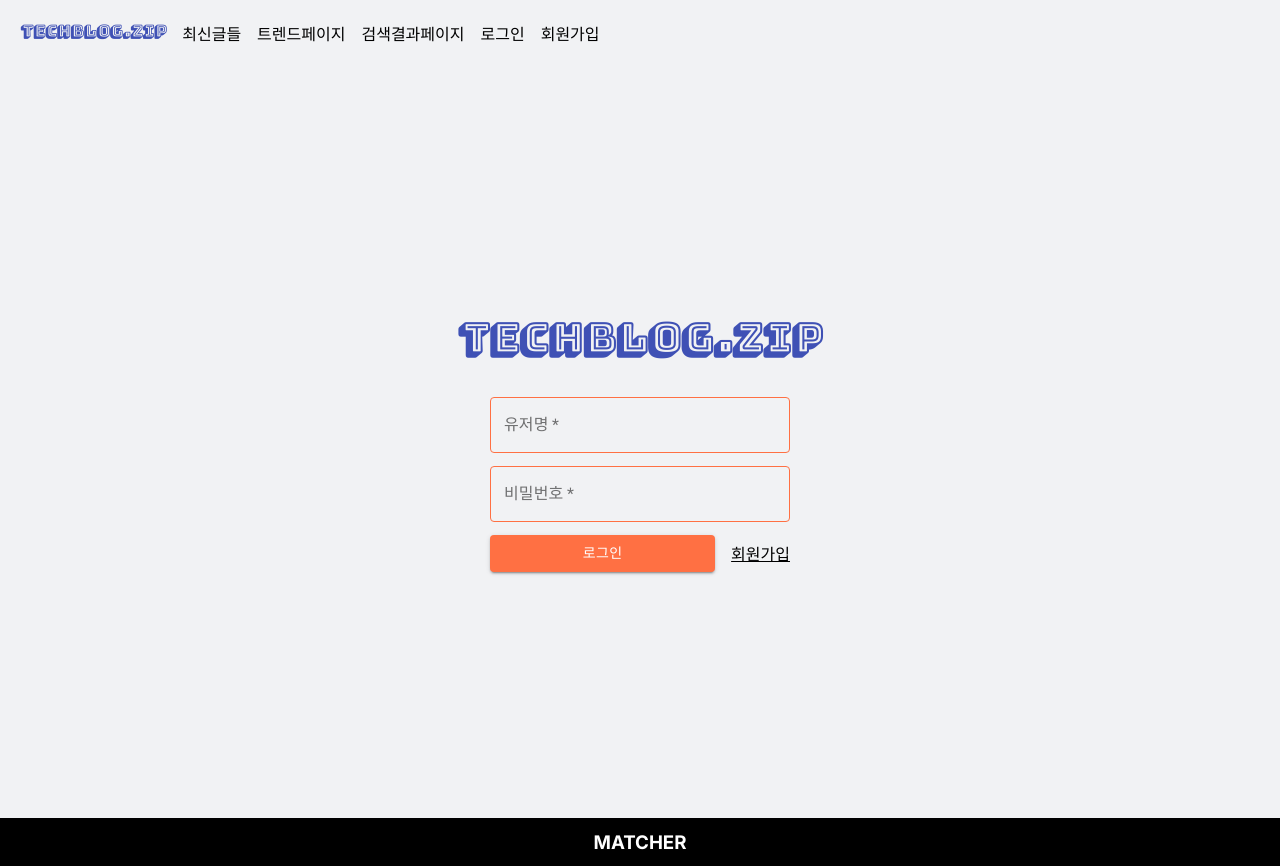
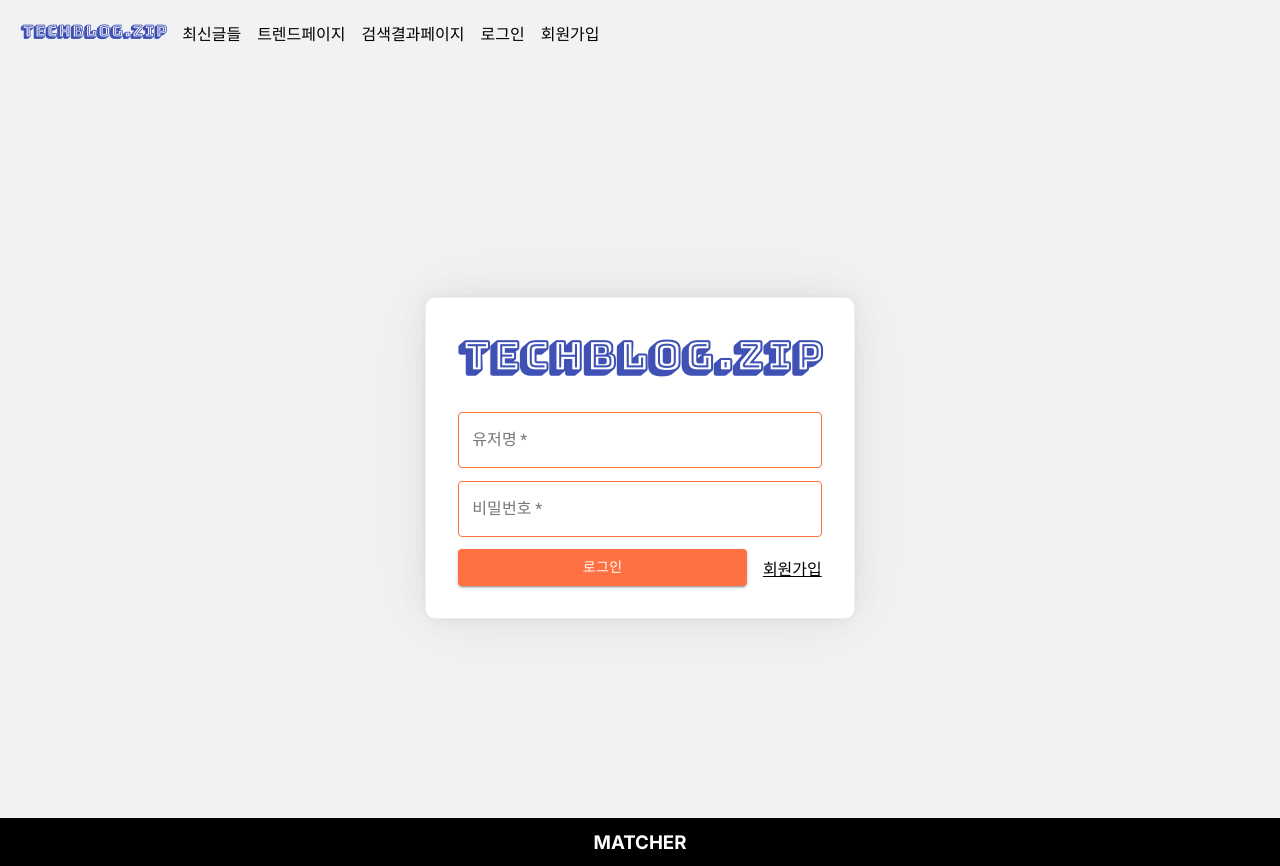
Before and after one commit to GAEBL/techblogzip, a React (Create React App) app in the folder frontend/: page /login in a window 1280 px wide. Built offline with nearby package versions, Linux system fonts and the light colour scheme.

Commit message:
feat: AuthTemplate 그림자, Logo 마진 추가

```diff
--- a/frontend/src/components/AuthTemplate.js
+++ b/frontend/src/components/AuthTemplate.js
@@ -6,6 +6,7 @@ import Logo from './Logo';
 import { Link, withRouter } from 'react-router-dom';
 import { useDispatch, useSelector } from 'react-redux';
 import { changeInput, login, register } from '../reducers/auth';
+import { colors } from '@material-ui/core';
 
 const AuthTemplateWrapper = styled.div`
   width: 100%;
@@ -21,6 +22,13 @@ const AuthForm = styled.form`
   grid-gap: 0.8rem;
   min-width: 300px;
   margin-top: 2rem;
+  padding: 2rem;
+  background-color: white;
+  border: 1px solid ${colors.grey[200]};
+  border-radius: 10px;
+  box-shadow: 0 0px 1.1px rgba(0, 0, 0, 0.019), 0 0px 6.3px rgba(0, 0, 0, 0.027),
+    0 0px 16.4px rgba(0, 0, 0, 0.033), 0 0px 34.7px rgba(0, 0, 0, 0.041),
+    0 0px 80px rgba(0, 0, 0, 0.06);
 `;
 
 const ButtonContainer = styled.div`
@@ -86,8 +94,8 @@ function AuthTemplate({ type, history }) {
 
   return (
     <AuthTemplateWrapper>
-      <Logo />
       <AuthForm onSubmit={handleSubmit}>
+        <Logo margin />
         <SimpleTextField
           value={form.username}
           type="text"
--- a/frontend/src/components/Logo.js
+++ b/frontend/src/components/Logo.js
@@ -7,12 +7,21 @@ const LogoWrapper = styled.span`
   font-weight: bold;
   color: ${({ theme, reverse }) =>
     reverse ? theme.mainColor : theme.logoColor};
+  margin-bottom: ${(props) => (props.margin ? '1rem' : 0)};
+  &.vertical {
+    span {
+      display: block;
+      text-align: center;
+    }
+  }
 `;
 
-function Logo({ size = '2.5rem', reverse = false }) {
+function Logo({ size = '2.5rem', reverse = false, margin = false }) {
   return (
-    <LogoWrapper size={size} reverse={reverse}>
-      TECHBLOG.ZIP
+    <LogoWrapper size={size} reverse={reverse} margin={margin}>
+      <span>TECH</span>
+      <span>BLOG</span>
+      <span>.ZIP</span>
     </LogoWrapper>
   );
 }
```
